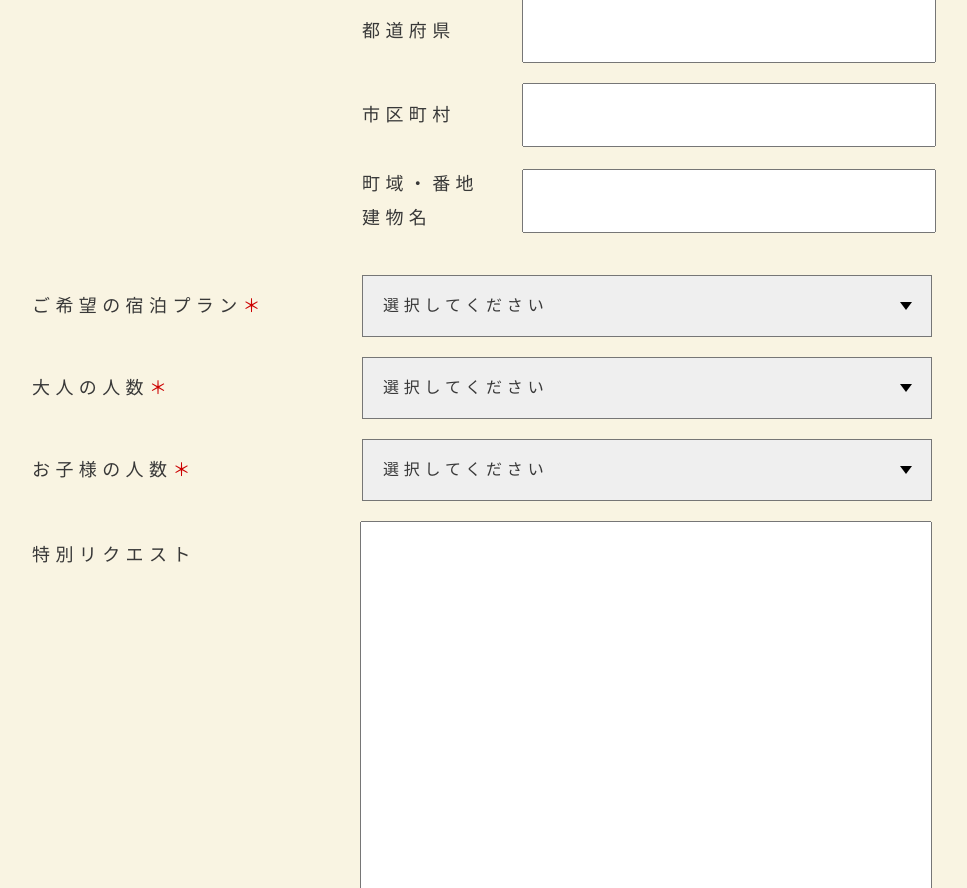
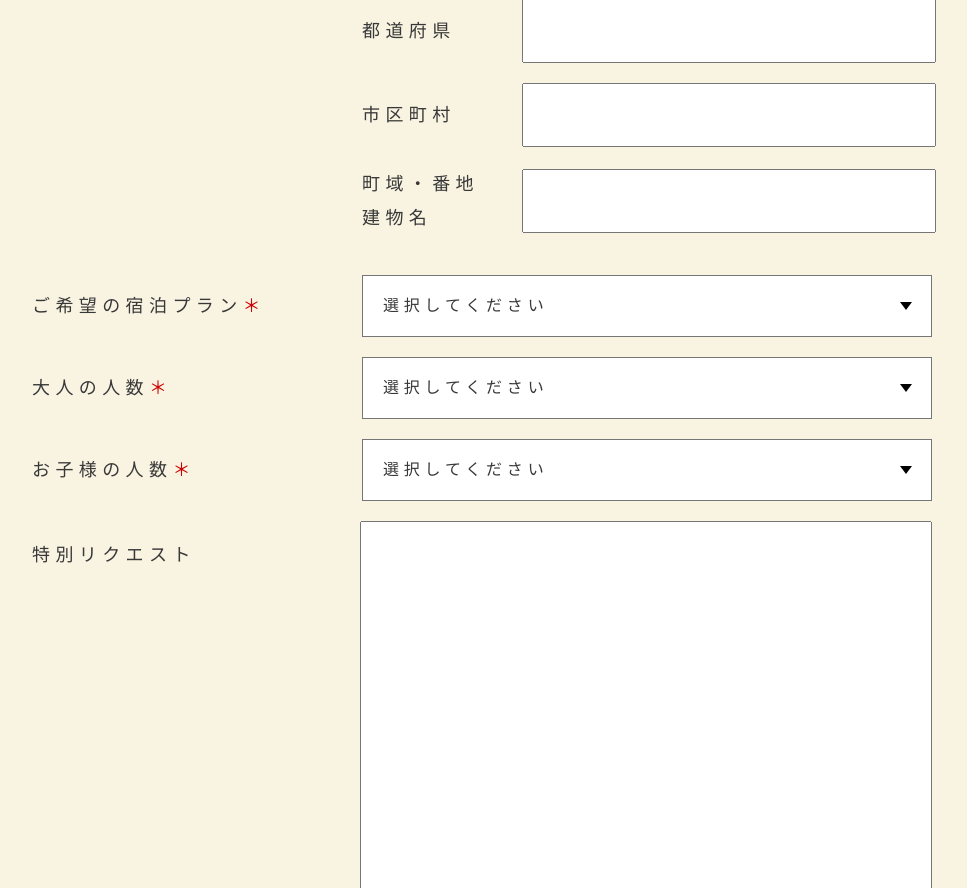
Before and after one commit to TechEliteTeacher/lp_training, a PHP site: page / in a window 1280 px wide. Shown: the part 4697-5585 px from the top of the page, without its empty margins (158-1125 px from the left). Run offline with PHP 8.4, Linux system fonts and the light colour scheme; data that the repository does not hold is empty.

Commit message:
微修正

```diff
--- a/css/style.css
+++ b/css/style.css
@@ -556,6 +556,10 @@ input[type="submit"] {
     background-color: rgb(179, 178, 178);
     color: white;
 }
+
+select {
+    background-color: white;
+}
 @keyframes anim_room_cloud {
     0% {
         transform: translate(0, 0px);
--- a/include/header.php
+++ b/include/header.php
@@ -8,7 +8,7 @@
     <link rel="preconnect" href="https://fonts.googleapis.com">
     <link rel="preconnect" href="https://fonts.gstatic.com" crossorigin>
     <link rel="stylesheet" href="./css/style.css">
-    <link rel="icon" href="./img/favicon.ico">
+    <link rel="icon" href="<?php echo $_SERVER['HTTP_HOST'] ?>/img/favicon.ico">
     <link href="https://fonts.googleapis.com/css2?family=EB+Garamond:ital,wght@0,400;0,500;0,600;0,700;0,800;1,400;1,500;1,600;1,700;1,800&family=Noto+Sans+JP:wght@100;200;300;400;500;600;700;800;900&display=swap" rel="stylesheet">
 </head>
 
--- a/index.php
+++ b/index.php
@@ -169,7 +169,7 @@
                     <select name="adult">
                         <option value="placeholder" hidden>選択してください</option>
                         <?php
-                        $seats = array(0, 1, 2, 3, 4, 5, 6, 7, 8);
+                        $seats = array("0", "1", "2", "3", "4", "5", "6", "7", 8);
                         foreach ($seats as $key => $value) {
                         ?>
                             <option <?php echo $_POST["adult"] === $value ? "selected" : "" ?> value="<?php echo $value ?>"><?php echo $value ?></option>
@@ -188,7 +188,7 @@
                     <select name="kids" id="">
                         <option value="placeholder" hidden>選択してください</option>
                         <?php
-                        $seats = array(0, 1, 2, 3, 4, 5);
+                        $seats = array("0", "1", "2", "3", "4", "5");
                         foreach ($seats as $key => $value) {
                         ?>
                             <option <?php echo $_POST["kids"] === $value ? "selected" : "" ?> value="<?php echo $value ?>"><?php echo $value ?></option>
```
